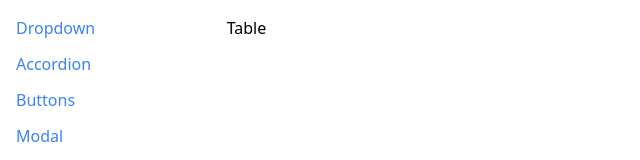
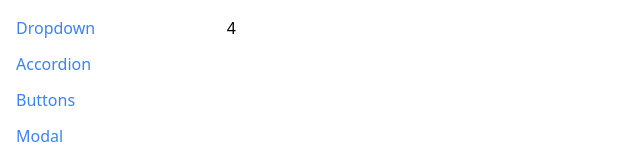
Before and after one commit to code8la888/React-Practice, a React (Vite) app in the folder comps/: page /table in a window 1280 px wide. Shown: the top 160 px of the page, without its empty margins (0-640 px from the left). Built offline with nearby package versions, Linux system fonts and the light colour scheme.

Commit message:
feat(table): implement data passing in reusable table component using props

```diff
--- a/comps/src/components/Table.jsx
+++ b/comps/src/components/Table.jsx
@@ -1,5 +1,5 @@
-function Table() {
-  return <div>Table</div>;
+function Table({ data }) {
+  return <div>{data.length}</div>;
 }
 
 export default Table;
--- a/comps/src/pages/TablePage.jsx
+++ b/comps/src/pages/TablePage.jsx
@@ -1,9 +1,16 @@
 import Table from "../components/Table";
 
 function TablePage() {
+  const data = [
+    { name: "Orange", color: "bg-orange-5", score: 5 },
+    { name: "Orange", color: "bg-orange-5", score: 5 },
+    { name: "Orange", color: "bg-orange-5", score: 5 },
+    { name: "Orange", color: "bg-orange-5", score: 5 },
+  ];
+
   return (
     <div>
-      <Table />
+      <Table data={data} />
     </div>
   );
 }
```
